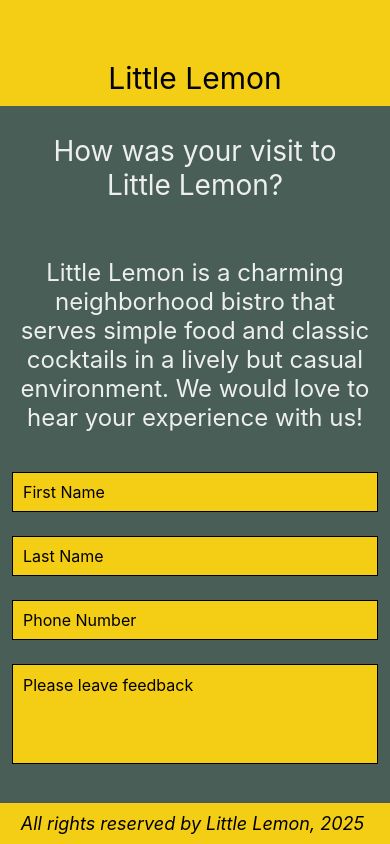
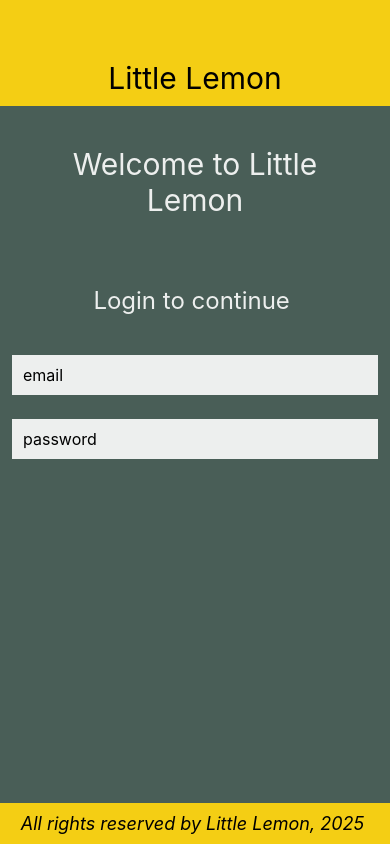
Before and after one commit to vetacode/reactNativePlayground, a React Native app: screen / in a window 390 px wide. Built offline with nearby package versions, Linux system fonts and the light colour scheme.

Commit message:
finishing loginscreen

```diff
--- a/App.js
+++ b/App.js
@@ -1,8 +1,8 @@
 import { StyleSheet, View } from 'react-native';
 
-import FeedbackForm from './components/FeedbackForm';
 import LittleLemonFooter from './components/LittleLemonFooter';
 import LittleLemonHeader from './components/LittleLemonHeader';
+import LoginScreen from './components/LoginScreen';
 import { black, green } from './components/MenuItems';
 // import MenuItemsSectionList from './components/MenuItemsSectionList';
 // import SectionListAssign from './components/SectionListAssign';ß
@@ -16,7 +16,8 @@
       <View style={styles.container}>
         <LittleLemonHeader />
         {/* <WelcomeScreen /> */}
-        <FeedbackForm />
+        {/* <FeedbackForm /> */}
+        <LoginScreen />
         {/* <MenuItems /> */}
         {/* <SectionListAssign /> */}
         {/* <SectionListAssignAnswer /> */}
```
